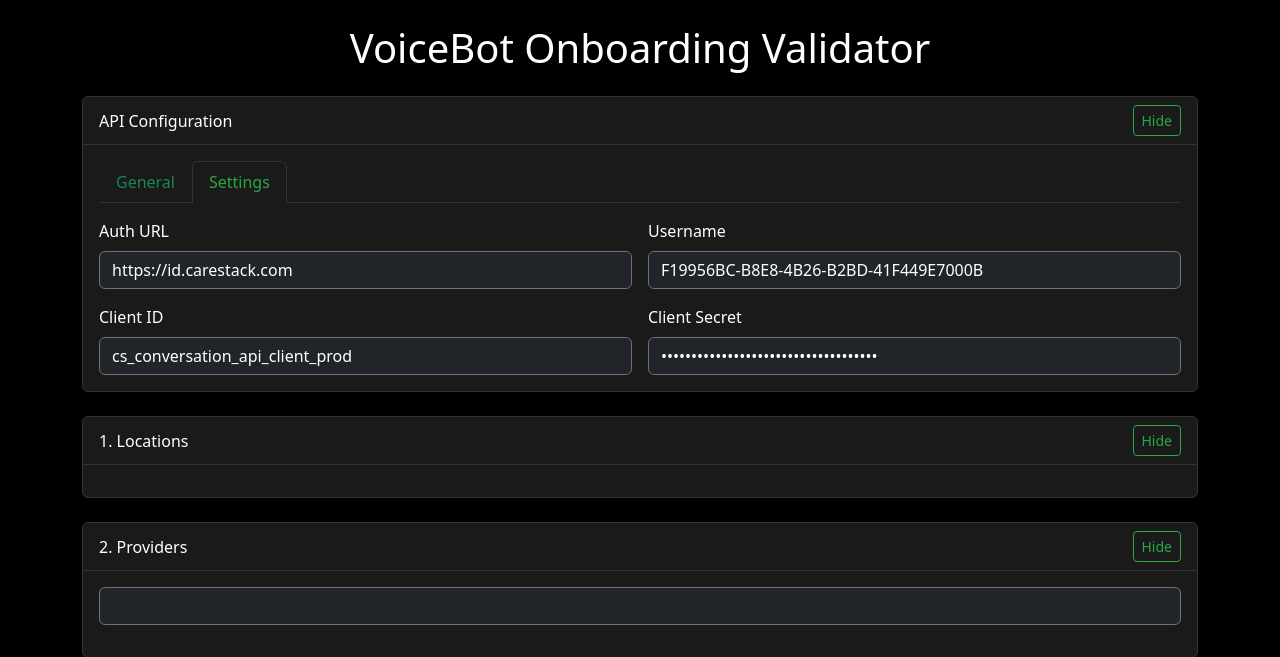
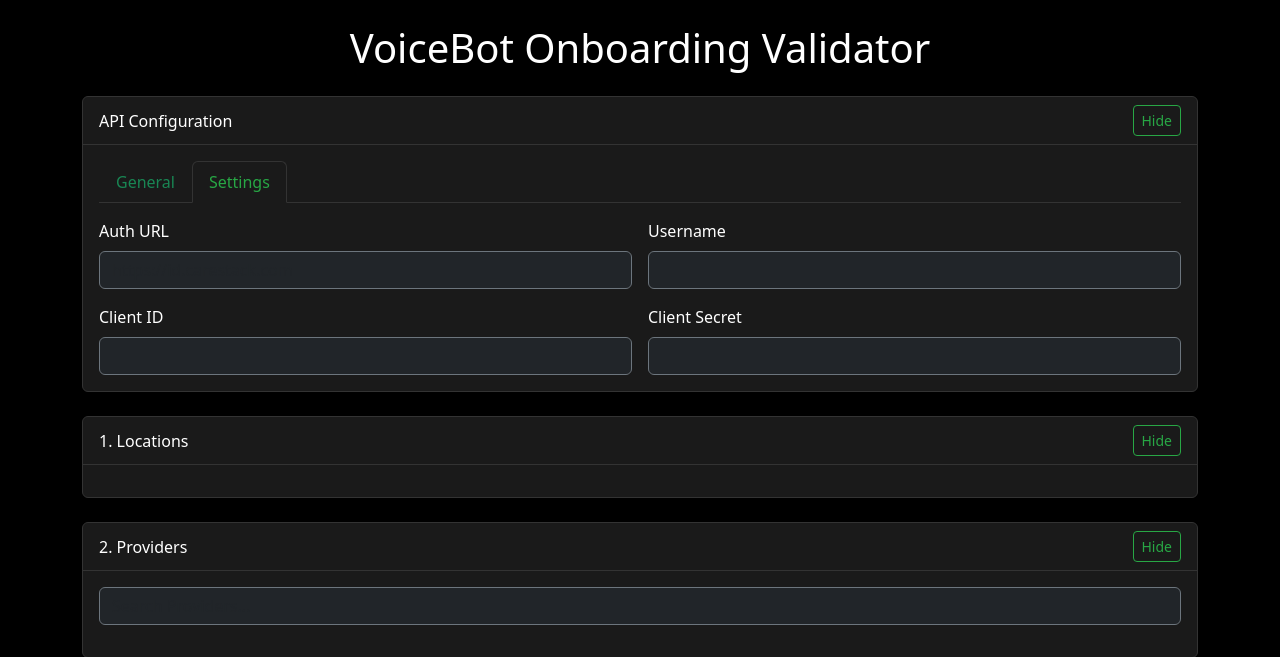
Before and after one commit to akhilcarestack/voicebot-onboarding, a FastAPI app: page / in a window 1280 px wide, after a click on "Settings". Shown: the top 657 px of the page. Run offline with FastAPI, Linux system fonts and the light colour scheme.

Commit message:
Initial commit

```diff
--- a/main.py
+++ b/main.py
@@ -11,6 +11,11 @@
 import time
 import logging
 from urllib.parse import urlparse
+import os
+from dotenv import load_dotenv
+
+# Load environment variables
+load_dotenv()
 
 # Setup Logging
 logging.basicConfig(
@@ -108,7 +113,15 @@
 
 @app.get("/", response_class=HTMLResponse)
 async def read_root(request: Request):
-    return templates.TemplateResponse("index.html", {"request": request, "v": int(time.time())})
+    return templates.TemplateResponse("index.html", {
+        "request": request,
+        "v": int(time.time()),
+        "carestack_api_url": os.getenv("CARESTACK_API_URL", ""),
+        "carestack_auth_url": os.getenv("CARESTACK_AUTH_URL", ""),
+        "carestack_username": os.getenv("CARESTACK_USERNAME", ""),
+        "carestack_client_id": os.getenv("CARESTACK_CLIENT_ID", ""),
+        "carestack_client_secret": os.getenv("CARESTACK_CLIENT_SECRET", "")
+    })
 
 @app.get("/api/locations")
 async def get_locations():
--- a/requirements.txt
+++ b/requirements.txt
@@ -5,3 +5,4 @@
 python-multipart
 pandas
 openpyxl
+python-dotenv
--- a/templates/index.html
+++ b/templates/index.html
@@ -33,7 +33,7 @@
                                 <div class="row g-3">
                                     <div class="col-md-6">
                                         <label for="apiBaseUrl" class="form-label">API URL</label>
-                                        <input type="text" class="form-control bg-dark text-white border-secondary" id="apiBaseUrl" placeholder="https://api.carestack.com" value="https://api.carestack.com">
+                                        <input type="text" class="form-control bg-dark text-white border-secondary" id="apiBaseUrl" placeholder="https://api.carestack.com" value="{{ carestack_api_url }}">
                                     </div>
                                     <div class="col-md-6">
                                         <label for="apiPassword" class="form-label">Password</label>
@@ -53,19 +53,19 @@
                                 <div class="row g-3">
                                     <div class="col-md-6">
                                         <label for="apiAuthUrl" class="form-label">Auth URL</label>
-                                        <input type="text" class="form-control bg-dark text-white border-secondary" id="apiAuthUrl" placeholder="https://id.carestack.com" value="https://id.carestack.com">
+                                        <input type="text" class="form-control bg-dark text-white border-secondary" id="apiAuthUrl" placeholder="https://id.carestack.com" value="{{ carestack_auth_url }}">
                                     </div>
                                     <div class="col-md-6">
                                         <label for="apiUsername" class="form-label">Username</label>
-                                        <input type="text" class="form-control bg-dark text-white border-secondary" id="apiUsername" value="F19956BC-B8E8-4B26-B2BD-41F449E7000B">
+                                        <input type="text" class="form-control bg-dark text-white border-secondary" id="apiUsername" value="{{ carestack_username }}">
                                     </div>
                                     <div class="col-md-6">
                                         <label for="apiClientId" class="form-label">Client ID</label>
-                                        <input type="text" class="form-control bg-dark text-white border-secondary" id="apiClientId" value="cs_conversation_api_client_prod">
+                                        <input type="text" class="form-control bg-dark text-white border-secondary" id="apiClientId" value="{{ carestack_client_id }}">
                                     </div>
                                     <div class="col-md-6">
                                         <label for="apiClientSecret" class="form-label">Client Secret</label>
-                                        <input type="password" class="form-control bg-dark text-white border-secondary" id="apiClientSecret" value="10aacd7d-773e-4617-bc6f-04fb43e58d0d">
+                                        <input type="password" class="form-control bg-dark text-white border-secondary" id="apiClientSecret" value="{{ carestack_client_secret }}">
                                     </div>
                                 </div>
                             </div>
```
